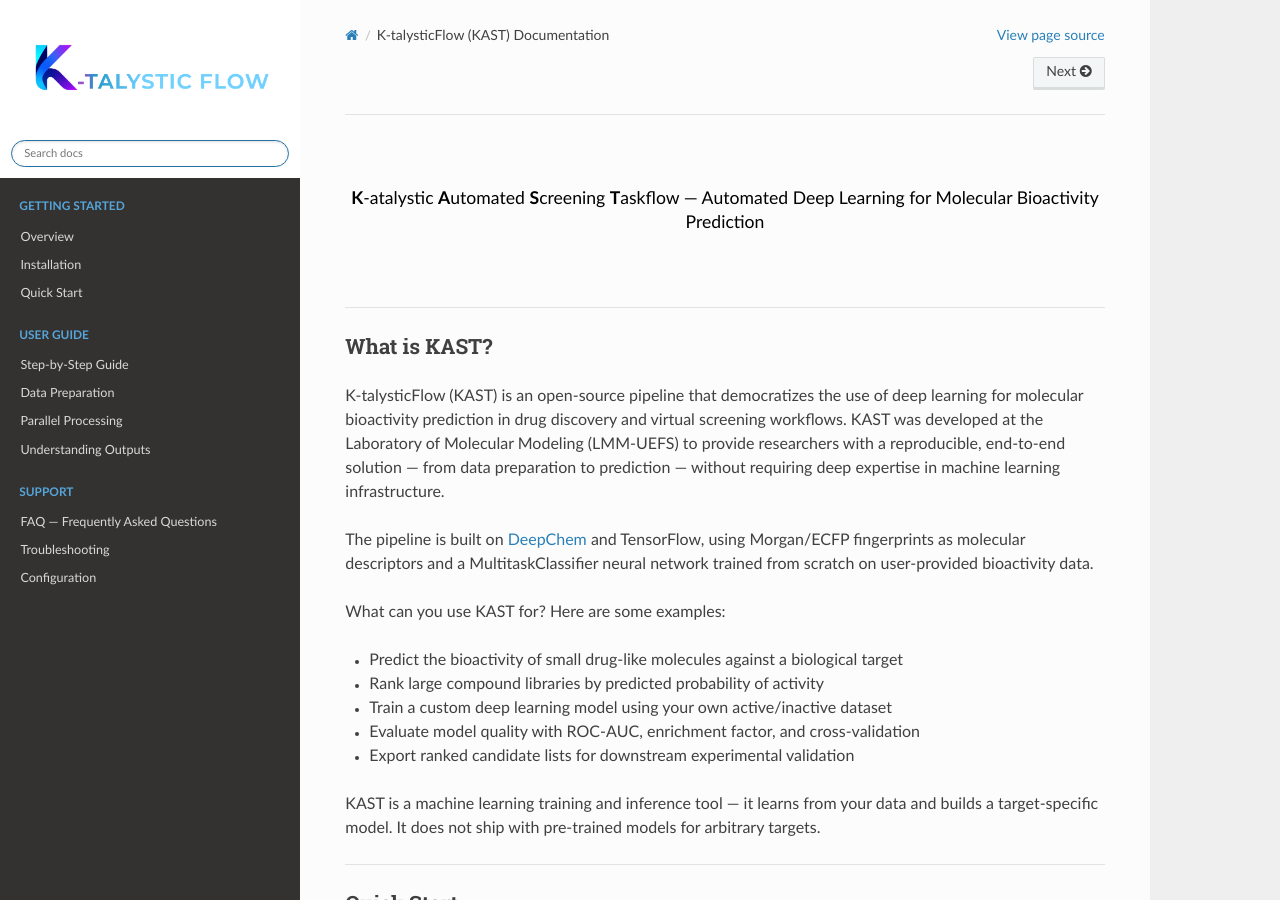
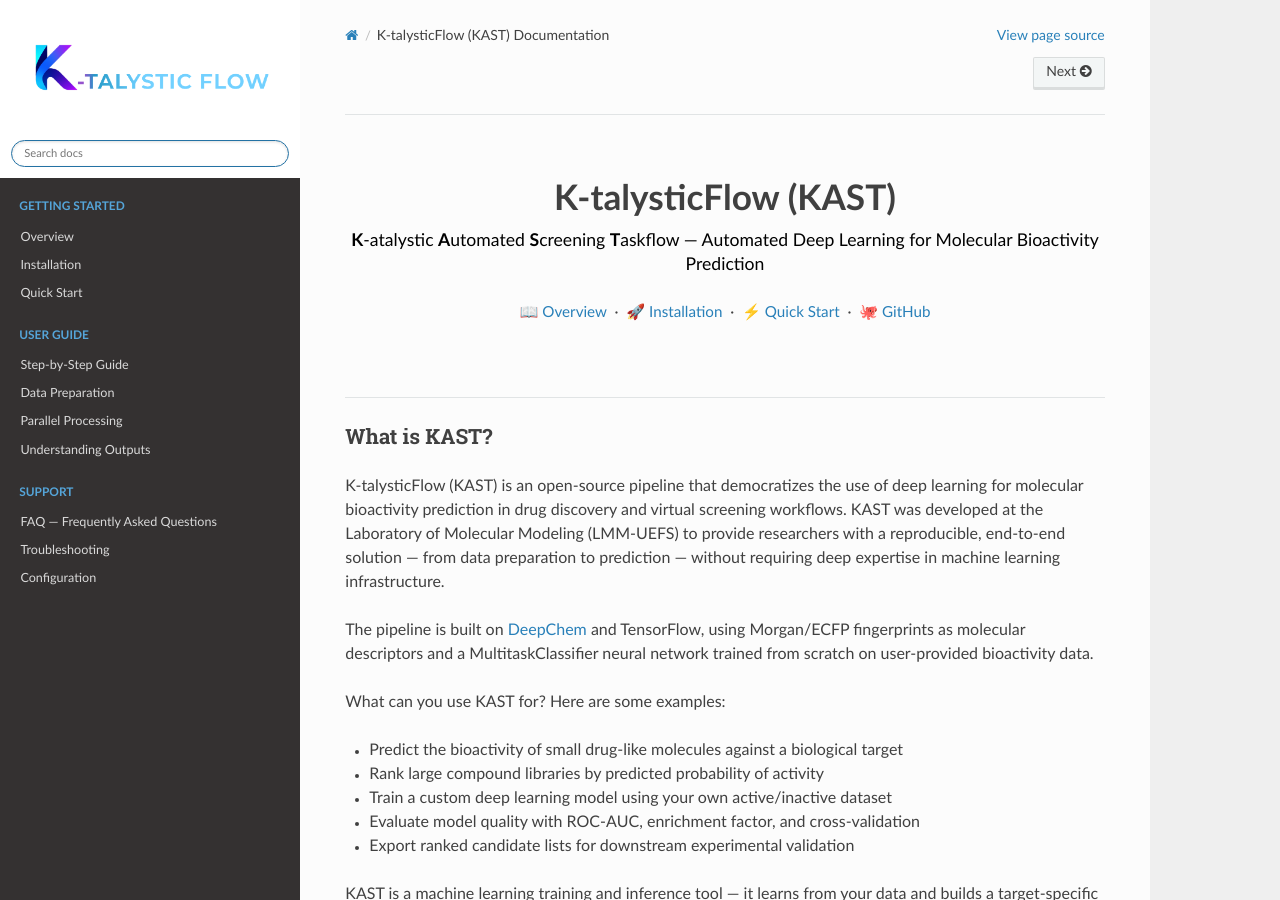
Before and after one commit to kelsouzs/KAST, a Sphinx documentation site: the page built from docs/index.md, in a window 1280 px wide and 900 px high. Built offline with Sphinx 7.4.7 and the Read the Docs theme 3.1.0, drawn with Linux system fonts in a browser that asks for light colours; pages that are not in the unit, such as notebooks, are missing from menus.

Commit message:
ReadTheDocs

````diff
--- a/docs/index.md
+++ b/docs/index.md
@@ -1,13 +1,23 @@
 # K-talysticFlow (KAST) Documentation
+:::{only} html
 ```{raw} html
 <div style="text-align: center; padding: 2.5rem 0 1.5rem 0;">
-  <h1 style="font-size: 2.2rem; margin: 0;">K-talysticFlow (KAST)</h1>
+  <div style="font-size: 2.2rem; font-weight: bold; margin: 0; font-family: Lato, sans-serif;">
+    K-talysticFlow (KAST)
+  </div>
   <p style="font-size: 1.1rem; color: #000000; margin-top: 0.5rem;">
     <strong>K</strong>-atalystic <strong>A</strong>utomated <strong>S</strong>creening
     <strong>T</strong>askflow — Automated Deep Learning for Molecular Bioactivity Prediction
   </p>
+  <p style="margin-top: 1rem; font-size: 0.95rem;">
+    📖 <a href="getting-started/overview.html">Overview</a> &nbsp;·&nbsp;
+    🚀 <a href="getting-started/installation.html">Installation</a> &nbsp;·&nbsp;
+    ⚡ <a href="getting-started/quick-start.html">Quick Start</a> &nbsp;·&nbsp;
+    🐙 <a href="https://github.com/kelsouzs/KAST" target="_blank">GitHub</a>
+  </p>
 </div>
 ```
+:::
 
 ***
 
````
